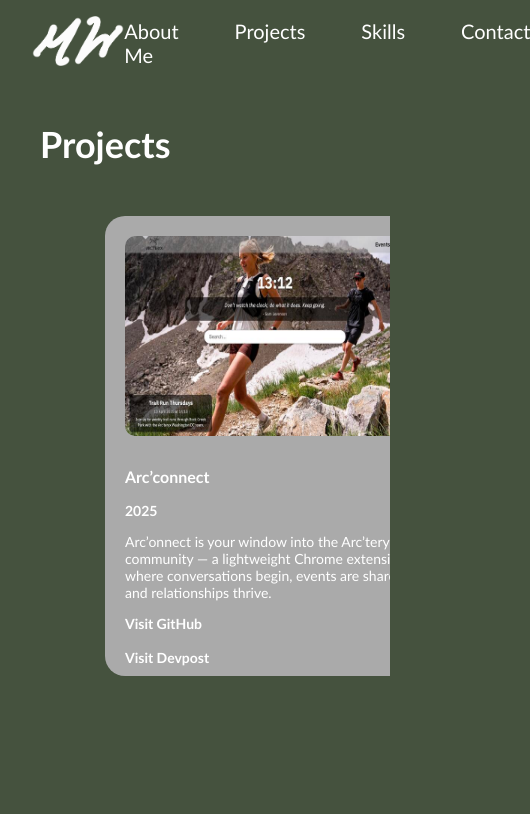
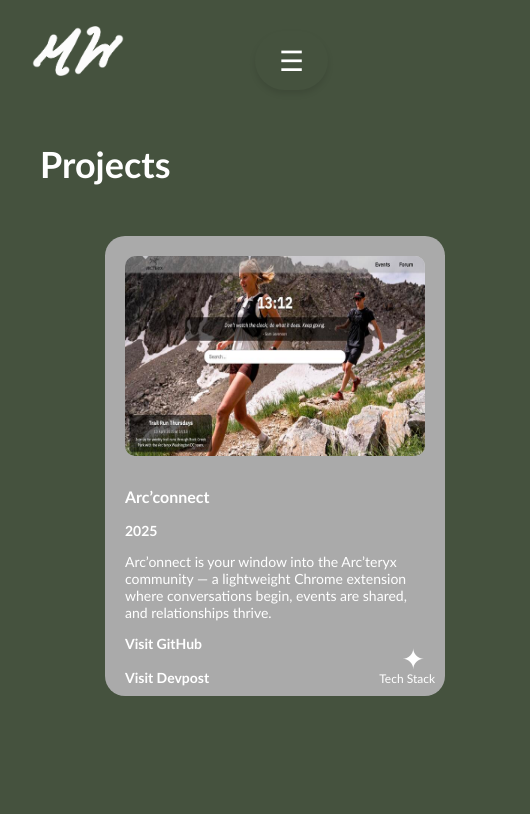
Before and after one commit to MaddieWright/PersonalPortfolio, a React (Vite) app: page /projects in a window 390 px wide. Shown: the top 814 px of the page, 530 px wide, since content can reach past the window. Built offline with nearby package versions, Linux system fonts and the light colour scheme.

Commit message:
updated formats for mobile

```diff
--- a/src/components/About.css
+++ b/src/components/About.css
@@ -82,12 +82,11 @@ h4 {
 }
 
 .full-arrow-line {
-    color: white;
-    font-size: 1.2rem;
-    text-align: center;
-    letter-spacing: -0.07rem;
-    font-weight: bolder;
-    height: 0px
+    width: 97%;
+    height: 2px;
+    background: linear-gradient(to right, white 100%, transparent);
+    position: relative;
+
 }
 
 .timeline-title {
--- a/src/components/About.jsx
+++ b/src/components/About.jsx
@@ -26,8 +26,7 @@ function About() {
 
             <div className="timeline-section">
                 <h2>How I Got Here</h2>
-                <div className="full-arrow-line">────────────────────────────────────────────────────────────────────→</div>
-
+                <div className="full-arrow-line"></div>
                 <div className="timeline-horizontal">
                     {[
                         {
--- a/src/components/Contact.css
+++ b/src/components/Contact.css
@@ -1,11 +1,13 @@
 .main-container {
-    margin-top: 130px;
-    margin-left: 2%;
+    margin: 130px auto 0 auto;
     color: white;
     font-family:'Trebuchet MS', 'Lucida Sans Unicode', 'Lucida Grande', 'Lucida Sans', Arial, sans-serif;
     font-size: 18px;
     text-align: center;
+    max-width: 900px;
+    padding: 0 20px;
 }
+
 
 .title {
     font-size: 55px;
@@ -15,20 +17,23 @@
 
 .sublist {
     text-align: left;
-    margin-left: 21%;
+    margin: 30px auto 0 auto;
+    max-width: 600px;
+    width: 90%;
 }
 
-.contactlist{
+
+.contactlist {
     text-align: left;
-    margin-left: 33%;
-    margin-top: 50px;
-
+    margin: 50px auto 0 auto; /* Top margin, auto horizontal, 0 bottom */
     background-color: #8E8A8A;
     padding: 30px;
     border-radius: 30px;
     box-shadow: 0 4px 12px rgba(0, 0, 0, 0.1);
     width: fit-content;
+    max-width: 90%; /* ensures good sizing on small screens */
 }
+
 
 .contact-link {
     color: white;
--- a/src/components/Home.css
+++ b/src/components/Home.css
@@ -1,9 +1,22 @@
 .head {
     color: white;
-    font-size: 95px;
+    font-size: 90px;
     font-weight: bold;
     margin-bottom: 1px;
 }
+
+@media (max-width: 768px) {
+    .head {
+      font-size: 60px;
+    }
+  }
+
+  @media (max-width: 480px) {
+    .head {
+      font-size: 40px;
+    }
+  }
+
 
 .sub-head {
     color: rgba(245, 245, 245, 0.714);
--- a/src/components/Navbar.css
+++ b/src/components/Navbar.css
@@ -4,25 +4,64 @@
     align-items: center;
     padding: 1rem 2rem;
     color: white;
-}
+    position: relative;
+  }
 
-.logo img {
+  .logo img {
     height: 50px;
   }
 
   .nav-links {
     display: flex;
-    gap: 3.5rem;
+    gap: 2.5rem;
   }
 
   .nav-links a {
     color: white;
     text-decoration: none;
     font-size: 20px;
-    font-family:'Trebuchet MS', 'Lucida Sans Unicode', 'Lucida Grande', 'Lucida Sans', Arial, sans-serif;
+    font-family: 'Trebuchet MS', sans-serif;
     transition: color 0.3s ease;
   }
 
   .nav-links a:hover {
     color: #8E8A8A;
   }
+
+  /* Hamburger hidden by default */
+  .hamburger {
+    display: none;
+    font-size: 28px;
+    background: none;
+    border: none;
+    color: white;
+    cursor: pointer;
+  }
+
+  /* Responsive behavior */
+  @media (max-width: 768px) {
+    .hamburger {
+      display: block;
+    }
+
+    .nav-links {
+      position: absolute;
+      top: 100%;
+      right: 0;
+      flex-direction: column;
+      background-color: #45523E;
+      width: 100%;
+      display: none;
+      padding: 1rem 0;
+      gap: 1rem;
+    }
+
+    .nav-links.open {
+      display: flex;
+    }
+
+    .nav-links a {
+      font-size: 20px;
+      text-align: center;
+    }
+  }
--- a/src/components/Navbar.jsx
+++ b/src/components/Navbar.jsx
@@ -3,16 +3,31 @@ import { Link } from "react-router-dom";
 import './Navbar.css';
 import logo from '../assets/logo.png';
 
-export default function Navbar() {
+import { useState } from 'react';
+
+function Navbar() {
+  const [menuOpen, setMenuOpen] = useState(false);
+  const toggleMenu = () => setMenuOpen(!menuOpen);
+
   return (
     <header className="navbar">
-        <Link to="/" className="logo"><img src={logo} alt="" /></Link>
-        <nav className="nav-links">
+  <Link to="/" className="logo">
+    <img src={logo} alt="logo" />
+  </Link>
+
+  <button className="hamburger" onClick={toggleMenu}>
+    ☰
+  </button>
+
+  <nav className={`nav-links ${menuOpen ? 'open' : ''}`}>
     <Link to="/about" className="about">About Me</Link>
     <Link to="/projects" className="projects">Projects</Link>
     <Link to="/skills" className="skills">Skills</Link>
     <Link to="/contact" className="contact">Contact</Link>
   </nav>
 </header>
+
   );
 }
+
+export default Navbar;
--- a/src/components/Projects.css
+++ b/src/components/Projects.css
@@ -8,13 +8,10 @@
 .projects-container {
     margin-top: 50px;
     margin-left: 65px;
-    flex-wrap: wrap;
-    /* allow cards to wrap on smaller screens */
+    display: flex;
+    flex-wrap: wrap;          /* Wraps cards to new lines */
+    gap: 120px;                /* Adjust spacing between cards */
     justify-content: flex-start;
-    display: grid;
-    grid-auto-flow: column;
-    gap: 120px;
-    overflow-x: auto;
 }
 
 
@@ -89,15 +86,33 @@ h3 {
     margin-bottom: 8px;
 }
 
-.star-container {
-    position: relative;
-    display: inline-block;
+.star-wrapper {
+    position: absolute;
+    bottom: 10px;
+    right: 10px;
+    display: flex;
+    align-items: center;
+    gap: 8px; /* space between star and label */
+    cursor: pointer;
+  }
+
+  .star {
+    font-size: 28px;
+    transition: transform 0.2s ease, color 0.2s ease;
+  }
+
+  .star:hover {
+    transform: scale(1.2);
+    color: #FFD700;
+  }
+
+.tech-label {
+    font-size: 12px;
+    margin-left: 8px;
+    color: white;
+    cursor: help;
 }
 
-.star-wrapper {
-    position: relative;
-    display: inline-block;
-}
 
 .techstack-box {
     display: none;
--- a/src/components/Projects.jsx
+++ b/src/components/Projects.jsx
@@ -27,6 +27,7 @@ function Projects() {
 
                     <div className="star-wrapper">
                         <span className="star">✦</span>
+                        <span className="tech-label">Tech Stack</span>
                         <div className="techstack-box">
                             <h4>Tech Stack</h4>
                             <ul>
@@ -56,6 +57,7 @@ function Projects() {
 
                     <div className="star-wrapper">
                         <span className="star">✦</span>
+                        <span className="tech-label">Tech Stack</span>
                         <div className="techstack-box">
                             <h4>Tech Stack</h4>
                             <ul>
@@ -84,7 +86,8 @@ function Projects() {
                     </div>
 
                     <div className="star-wrapper">
-                        <span className="star">✦</span>
+                        <span className="star" >✦</span>
+                        <span className="tech-label">Tech Stack</span>
                         <div className="techstack-box">
                             <h4>Tech Stack</h4>
                             <ul>
```
Lines whose indentation alone changed are shown as unchanged.
